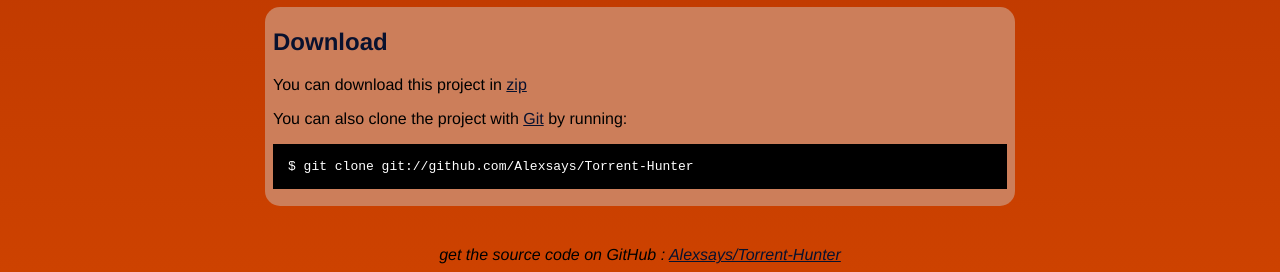
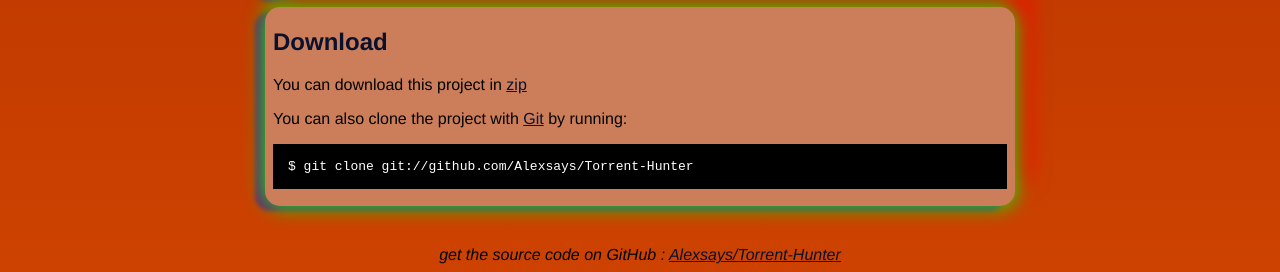
Before and after one commit to Alexsilvacodes/Torrent-Hunter, a plain HTML site: page index.html in a window 1280 px wide. Shown: the part 953-1225 px from the top of the page. Drawn offline with Linux system fonts and the light colour scheme.

Commit message:
Web Update

```diff
--- a/index.html
+++ b/index.html
@@ -32,7 +32,11 @@
     .box {
       border-radius: 15px; -moz-border-radius: 15px;
       background-color: #CC7E5A; padding: 1px 1px 1px 8px;
-      margin-top: 10px; margin-bottom: 10px; }
+      margin-top: 10px; margin-bottom: 10px;
+	  -webkit-box-shadow: 0 0 20px rgb(0,255,0), -10px 5px 4px rgba(0,0,255,.45), 15px -20px 20px rgba(255,0,0,.75);
+	  -moz-box-shadow: 0 0 20px rgb(0,255,0), -10px 5px 4px rgba(0,0,255,.45), 5px -20px 20px rgba(255,0,0,.75);
+	  box-shadow: 0 0 20px rgb(0,255,0), -10px 5px 4px rgba(0,0,255,.45), 15px -20px 20px rgba(255,0,0,.75);
+	}
     h1 { font-size: 3.8em; color: #08112e; margin-bottom: 3px; }
     h1 .small { font-size: 0.4em; }
     h1 a { text-decoration: none }
```
